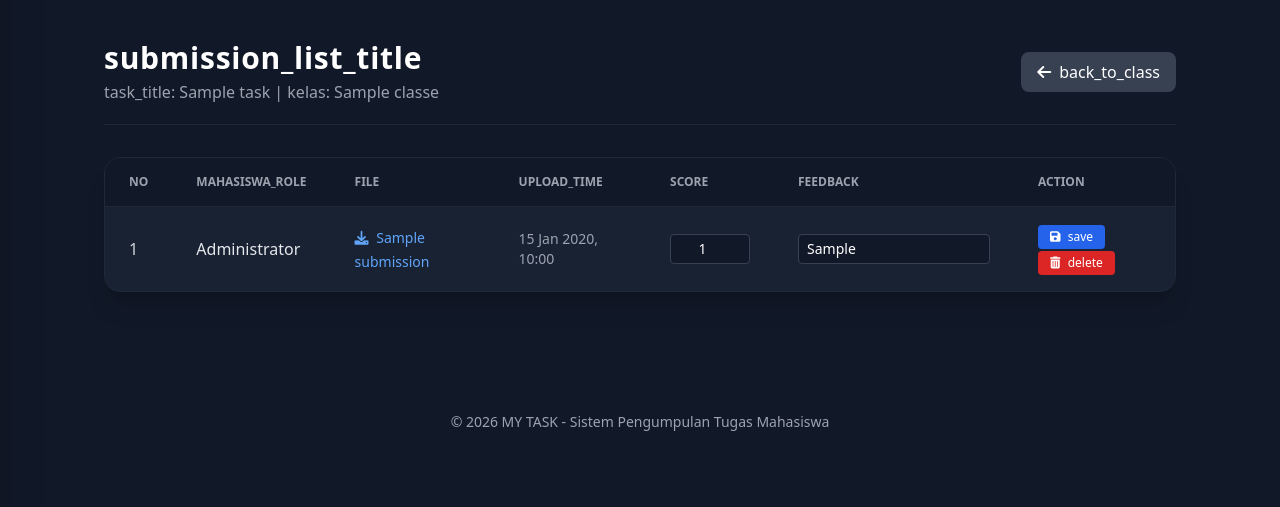
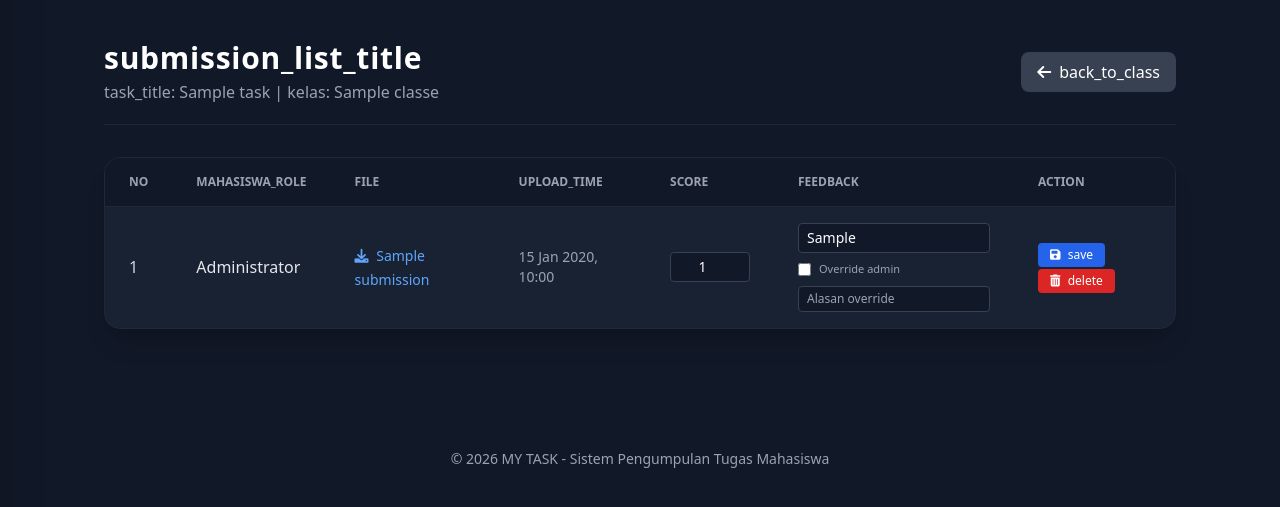
Before and after one commit to ekorismanto145-sketch/proyekakhir-sistempengumpulantugasmahasiswa-kelompok14, a PHP site: page /lihat_pengumpulan.php?task_id=1 in a window 1280 px wide. Shown: the part 69-576 px from the top of the page. Run offline with PHP 8.4, Linux system fonts and the light colour scheme; the visitor is signed in with stand-in values (Sample User, id 1); data comes from the database, SQL or seed files in the repository; tables that the repository leaves empty hold one stand-in row (values such as "Sample post"); some libraries are stand-ins or nearby versions.

Commit message:
feat role policy overrides and reports

```diff
--- a/includes/navbar.php
+++ b/includes/navbar.php
@@ -83,9 +83,7 @@
             <?php endif; ?>
 
             <a href="settings.php" class="flex items-center p-3 hover:bg-gray-800 rounded-xl text-gray-300 hover:text-white transition"><i class="fas fa-cog mr-3 w-5 text-center"></i> <?= t('setelan') ?></a>
-            <?php if ($current_role !== 'admin'): ?>
-                <a href="bantuan.php" class="flex items-center p-3 hover:bg-gray-800 rounded-xl text-gray-300 hover:text-white transition"><i class="fas fa-question-circle mr-3 w-5 text-center"></i> <?= t('bantuan') ?></a>
-            <?php endif; ?>
+            <a href="bantuan.php" class="flex items-center p-3 hover:bg-gray-800 rounded-xl text-gray-300 hover:text-white transition"><i class="fas fa-question-circle mr-3 w-5 text-center"></i> <?= t('bantuan') ?></a>
             <?php if ($current_role === 'admin'): ?>
                 <a href="kalender.php" class="flex items-center p-3 hover:bg-gray-800 rounded-xl text-gray-300 hover:text-white transition"><i class="fas fa-calendar-day mr-3 w-5 text-center"></i> <?= t('kelola_kalender') ?></a>
             <?php endif; ?>
--- a/lihat_pengumpulan.php
+++ b/lihat_pengumpulan.php
@@ -1,6 +1,7 @@
 <?php
 include 'includes/db.php';
 include 'includes/lang.php';
+include 'includes/audit.php';
 if (!isset($_SESSION['user'])) { header("Location: login.php"); exit(); }
 $user = $_SESSION['user'];
 $role = $user['role'];
@@ -45,6 +46,12 @@
     die(t('access_denied_lecturer'));
 }
 
+function isAdminOverrideAction($role, $post, $action_key) {
+    return $role === 'admin'
+        && !empty($post[$action_key])
+        && trim($post['override_reason'] ?? '') !== '';
+}
+
 // Proses hapus pengumpulan tugas mahasiswa (dosen/admin)
 if (isset($_POST['hapus_pengumpulan'])) {
     if (!isset($_POST['csrf_token']) || !verifyCSRFToken($_POST['csrf_token'])) {
@@ -53,6 +60,12 @@
 
     $submission_id = (int)($_POST['submission_id'] ?? 0);
     if ($submission_id <= 0) {
+        header("Location: lihat_pengumpulan.php?task_id=$task_id&pesan=hapus_gagal");
+        exit();
+    }
+
+    $is_override = isAdminOverrideAction($role, $_POST, 'admin_override_delete');
+    if ($role === 'admin' && !$is_override) {
         header("Location: lihat_pengumpulan.php?task_id=$task_id&pesan=hapus_gagal");
         exit();
     }
@@ -79,6 +92,17 @@
     $del->close();
 
     if ($deleted) {
+        if ($is_override) {
+            logSecurityOverride(
+                $conn,
+                (int)$user['id'],
+                $role,
+                'delete_submission',
+                'task_submissions',
+                (string)$submission_id,
+                trim($_POST['override_reason'])
+            );
+        }
         $desc_hapus = "Pengumpulan tugas '" . $task['judul'] . "' telah dihapus oleh dosen/admin. Silakan unggah ulang jika diminta.";
         $ins_hapus = $conn->prepare("INSERT INTO activities (user_id, deskripsi, tipe) VALUES (?, ?, 'tugas')");
         $ins_hapus->bind_param("is", $submission['mahasiswa_id'], $desc_hapus);
@@ -102,6 +126,11 @@
     $submission_id = (int)$_POST['submission_id'];
     $nilai = !empty($_POST['nilai']) ? (int)$_POST['nilai'] : null;
     $feedback = trim($_POST['feedback'] ?? '');
+    $is_override = isAdminOverrideAction($role, $_POST, 'admin_override_grade');
+    if ($role === 'admin' && !$is_override) {
+        header("Location: lihat_pengumpulan.php?task_id=$task_id&pesan=hapus_gagal");
+        exit();
+    }
 
     if ($nilai !== null && ($nilai < 0 || $nilai > 100)) {
         die(t('grade_must_be_between'));
@@ -135,6 +164,18 @@
     $update->bind_param("isi", $nilai, $feedback, $submission_id);
     $update->execute();
     $update->close();
+
+    if ($is_override) {
+        logSecurityOverride(
+            $conn,
+            (int)$user['id'],
+            $role,
+            'grade_submission',
+            'task_submissions',
+            (string)$submission_id,
+            trim($_POST['override_reason'])
+        );
+    }
 
     // Notifikasi ke mahasiswa
     $desc = "Dosen telah memberikan nilai untuk tugas '" . $task['judul'] . "'. Nilai: " . ($nilai ?? 'Belum ada nilai');
@@ -228,6 +269,15 @@
                                 <input type="text" name="feedback" value="<?= htmlspecialchars($row['feedback'] ?? '') ?>"
                                        placeholder="<?= t('feedback') ?>..."
                                        class="w-48 bg-darkbg border border-gray-700 text-white px-2 py-1 rounded text-sm">
+                                <?php if ($role === 'admin'): ?>
+                                    <div class="mt-2 space-y-2">
+                                        <label class="flex items-center gap-2 text-[11px] text-gray-400">
+                                            <input type="checkbox" name="admin_override_grade" value="1" class="rounded border-gray-600 bg-darkbg">
+                                            <span>Override admin</span>
+                                        </label>
+                                        <input type="text" name="override_reason" placeholder="Alasan override" class="w-48 bg-darkbg border border-gray-700 text-white px-2 py-1 rounded text-xs">
+                                    </div>
+                                <?php endif; ?>
                             </td>
                             <td class="px-6 py-4">
                                 <button type="submit" name="simpan_nilai" class="px-3 py-1 bg-blue-600 hover:bg-blue-500 rounded text-white text-xs mr-2">
@@ -236,6 +286,9 @@
                                 <button type="submit" name="hapus_pengumpulan" onclick="return confirm('<?= t('delete_submission_confirm') ?>');" class="px-3 py-1 bg-red-600 hover:bg-red-500 rounded text-white text-xs">
                                     <i class="fas fa-trash-alt mr-1"></i> <?= t('delete') ?>
                                 </button>
+                                <?php if ($role === 'admin'): ?>
+                                    <input type="hidden" name="admin_override_delete" value="1">
+                                <?php endif; ?>
                             </td>
                         </form>
                     </tr>
```
Also changed, not shown: bantuan.php (+5 -6 lines), detail_kelas.php (+9 -0 lines), edit_deadline.php (+17 -0 lines), includes/audit.php (added, +37 -0 lines).
